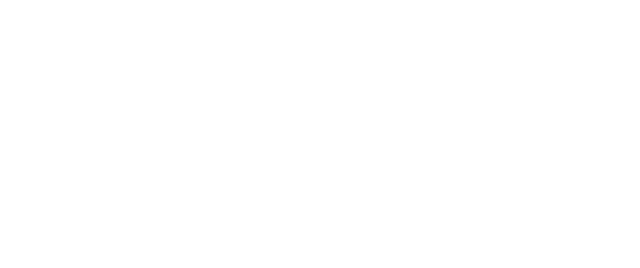
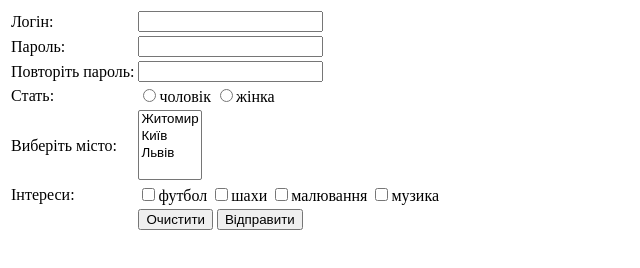
Before and after one commit to bondarV/SanaWeb01, a plain HTML site: page form1.html in a window 1280 px wide. Shown: the whole page, without its empty margins (0-640 px from the left). Drawn offline with Linux system fonts and the light colour scheme.

Commit message:
form1.html completly ready

```diff
--- a/form1.html
+++ b/form1.html
@@ -5,6 +5,68 @@
     <title>Завдання 1</title>
 </head>
 <body>
-
+<form method="post">
+<table>
+    <tr>
+        <td><label for="login">Логін:</label></td>
+        <td><input type="text" name="login" id="login"></td>
+    </tr>
+    <tr>
+        <td><label for="password">Пароль:</label></td>
+        <td><input type="password" name="password" id="password"></td>
+    </tr>
+    <tr>
+        <td><label for="password2">Повторіть пароль:</label></td>
+        <td><input type="password" name="password2" id="password2"></td>
+    </tr>
+    <tr>
+        <td>Стать:</td>
+        <td>
+            <label>
+                <input type="radio" name="gender" id="male" value="man"/>чоловік
+            </label>
+            <label>
+                <input type="radio" name="gender" id="female" value="woman"/>жінка
+            </label>
+        </td>
+    </tr>
+    <tr>
+        <td><label for="city">Виберіть місто:</label></td>
+        <td>
+            <select name="cities[]" id="city" multiple="multiple">
+                <option value="ZT">Житомир</option>
+                <option value="KV">Київ</option>
+                <option value="LV">Львів</option>
+            </select>
+        </td>
+    </tr>
+    <tr>
+        <td>
+            <label>Інтереси:</label>
+        </td>
+        <td>
+            <label>
+                <input type="checkbox" name="interests[]" value="soccer">футбол
+            </label>
+            <label>
+                <input type="checkbox" name="interests[]" value="chess">шахи
+            </label>
+            <label>
+                <input type="checkbox" name="interests[]" value="painting">малювання
+            </label>
+            <label>
+                <input type="checkbox" name="interests[]" value="music">музика
+            </label>
+        </td>
+    </tr>
+    <tr>
+        <td></td>
+        <td>
+            <input type="reset" value="Очистити"/>
+            <input type="submit" value="Відправити"/>
+        </td>
+    </tr>
+</table>
+</form>
 </body>
 </html>
```
